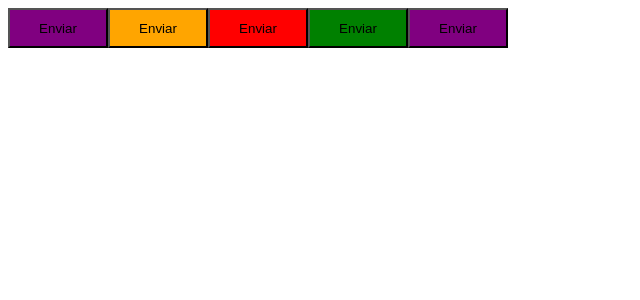
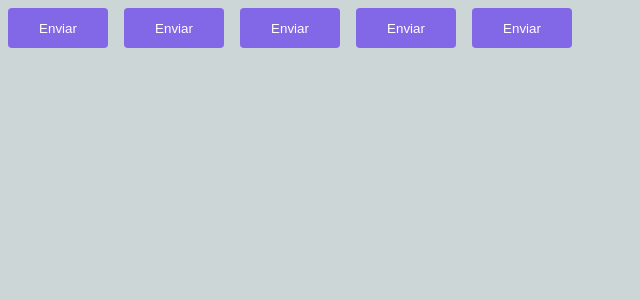
Before and after one commit to yes-pripri/ignite-timer-, a React (Vite) app: page / in a window 1280 px wide. Shown: the top 300 px of the page, without its empty margins (0-640 px from the left). Built offline with nearby package versions, Linux system fonts and the light colour scheme.

Commit message:
subindo alterações

```diff
--- a/src/App.tsx
+++ b/src/App.tsx
@@ -1,14 +1,19 @@
+import { ThemeProvider } from "styled-components";
+import { defaultTheme } from "./styles/themes/default";
 import { Button } from "./components/Button";
+import { GlobalStyle } from "./styles/global";
 
 export function App() {
 
   return (
-    <>
+    <ThemeProvider theme={defaultTheme}>
     <Button variant="primary" />
     <Button variant="secondary" />
     <Button variant="danger"/>
     <Button variant="success"/>
     <Button />
-    </>
+
+      <GlobalStyle />
+    </ThemeProvider>
   )
 }
--- a/src/components/Button.styes.ts
+++ b/src/components/Button.styes.ts
@@ -17,9 +17,14 @@
     width: 100px;
     height: 40px;
 
-    ${props => {
+background-color: ${props=> props.theme.primary};
+color: ${props=> props.theme.white};
+border-radius: 4px;
+border: 0;
+margin: 8px;
+
+    /* ${props => {
         return css`background-color:${buttonVariant[props.variant]}`
     }}
-
-
+        */
 `
--- /dev/null
+++ b/src/styles/global.ts
@@ -0,0 +1,15 @@
+import {createGlobalStyle} from 'styled-components';
+
+export const GlobalStyle = createGlobalStyle`
+    * {
+        margin: 0;
+        padding: 0;
+        box-sizing: border-box;
+    }
+
+    body {
+        background: #0333;
+        color: #fff;
+    }
+
+`;
--- /dev/null
+++ b/src/styles/themes/default.ts
@@ -0,0 +1,5 @@
+export const defaultTheme = {
+    white: '#FFF',
+    primary: '#8267e6',
+    secondary: 'orange',
+}
```
Also changed, not shown: src/@types/styled.d.ts (added, +8 -0 lines).
